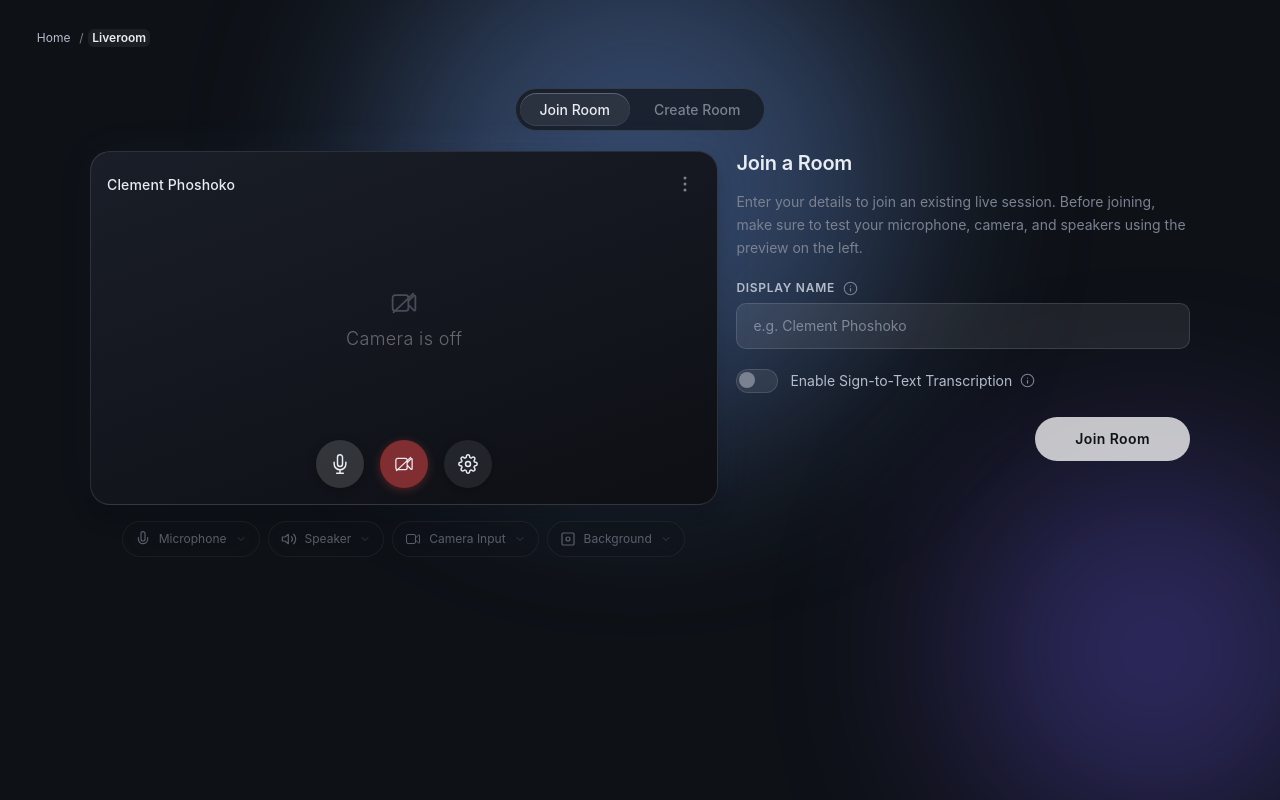
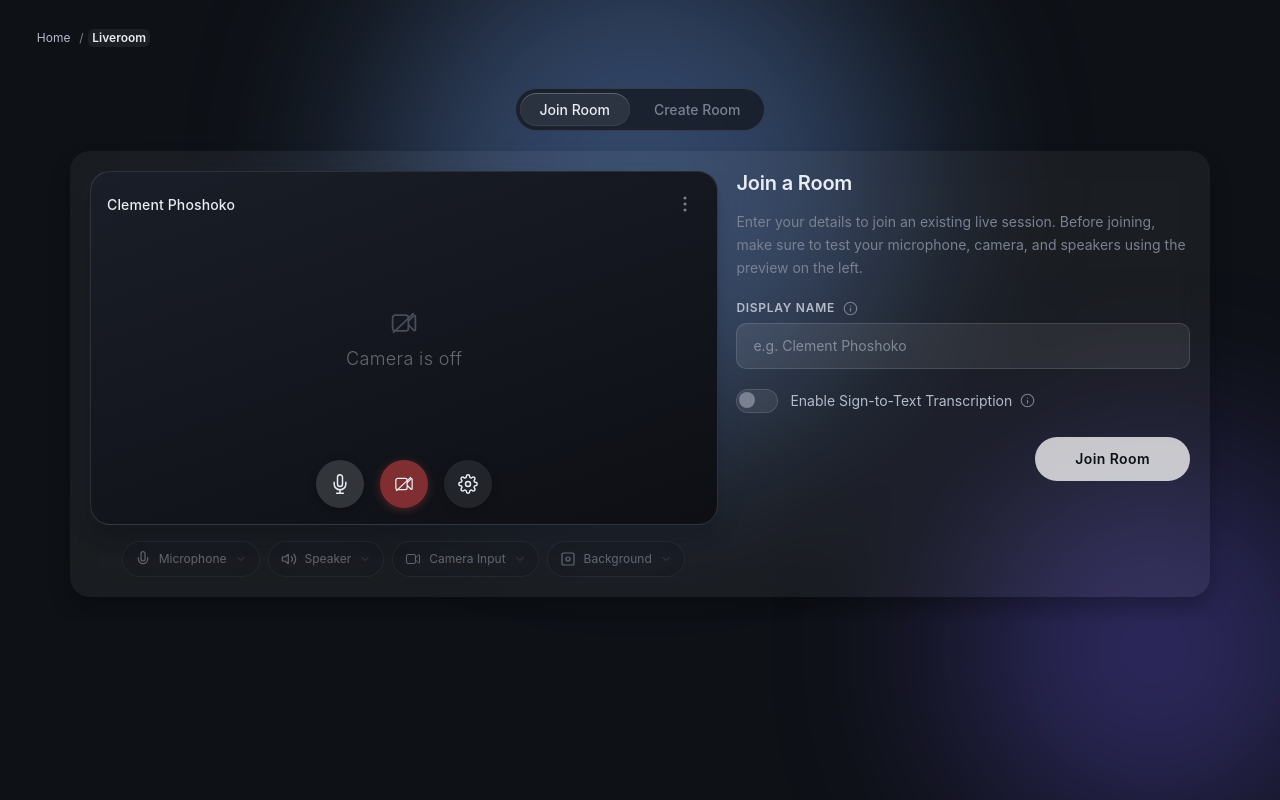
Before and after one commit to ClementPhoshoko/Hand-Sign-Recognition-Web-System, a React (Vite) app in the folder client/: page /liveroom in a window 1280 px wide. Built offline with nearby package versions, Linux system fonts and the light colour scheme.

Commit message:
feat(liveroom): enhance layout with padding, background, and border radius

```diff
--- a/client/src/pages/liveroom/LiveroomLayout.css
+++ b/client/src/pages/liveroom/LiveroomLayout.css
@@ -69,6 +69,13 @@
 	gap: var(--space-5);
 	width: 100%;
 	align-items: flex-start;
+	padding: var(--space-5);
+	background: var(--glass-surface);
+	/* border: 1px solid var(--border-soft); */
+	border-radius: var(--radius-lg, 20px);
+	backdrop-filter: var(--glass-blur);
+	-webkit-backdrop-filter: var(--glass-blur);
+	box-shadow: var(--shadow-soft);
 }
 
 /* Left column — preview + selectors */
@@ -389,6 +396,7 @@
 @media (max-width: 768px) {
 	.liveroom-body {
 		flex-direction: column;
+		padding: var(--space-4);
 	}
 
 	.liveroom-left,
```
